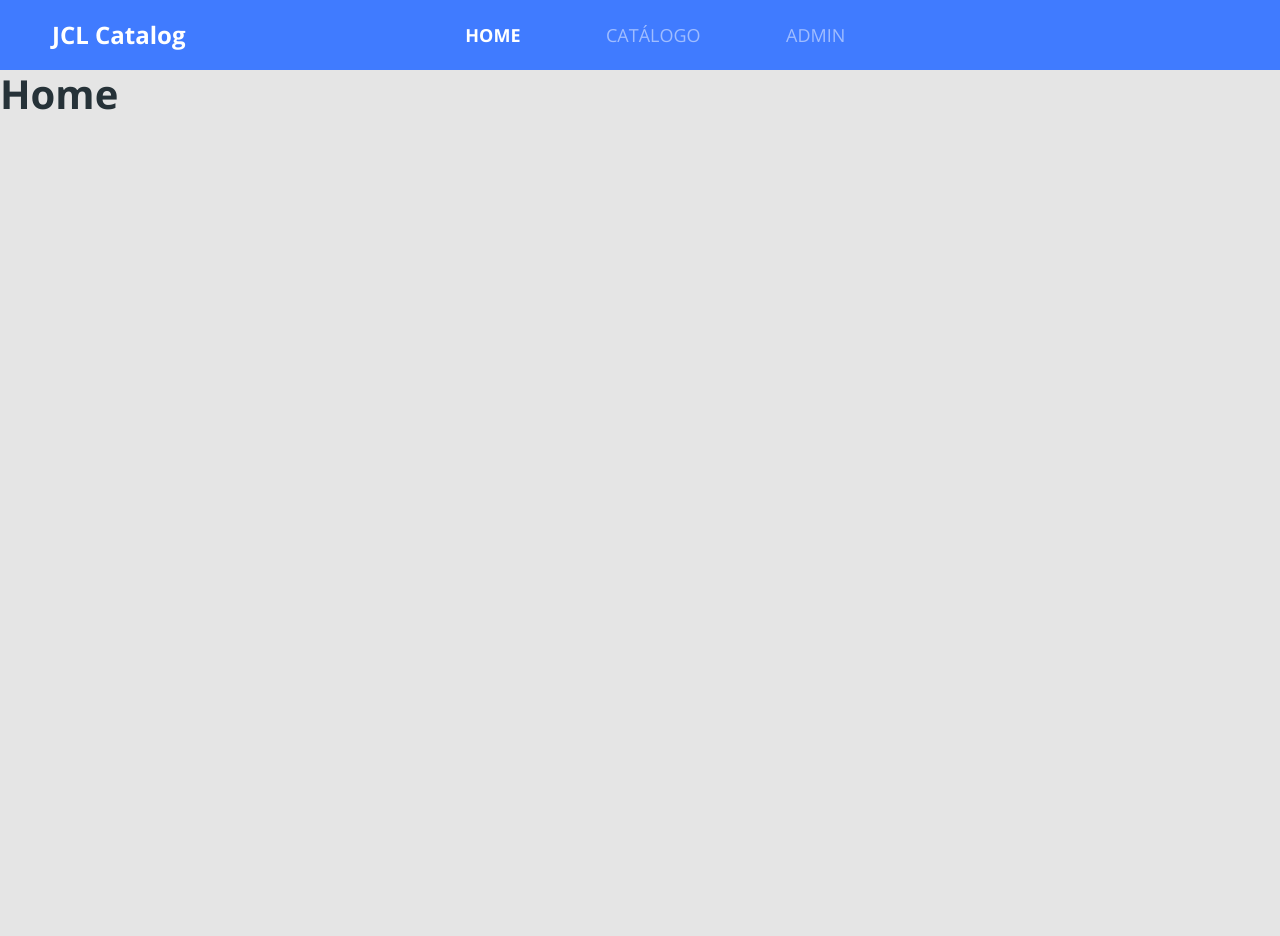
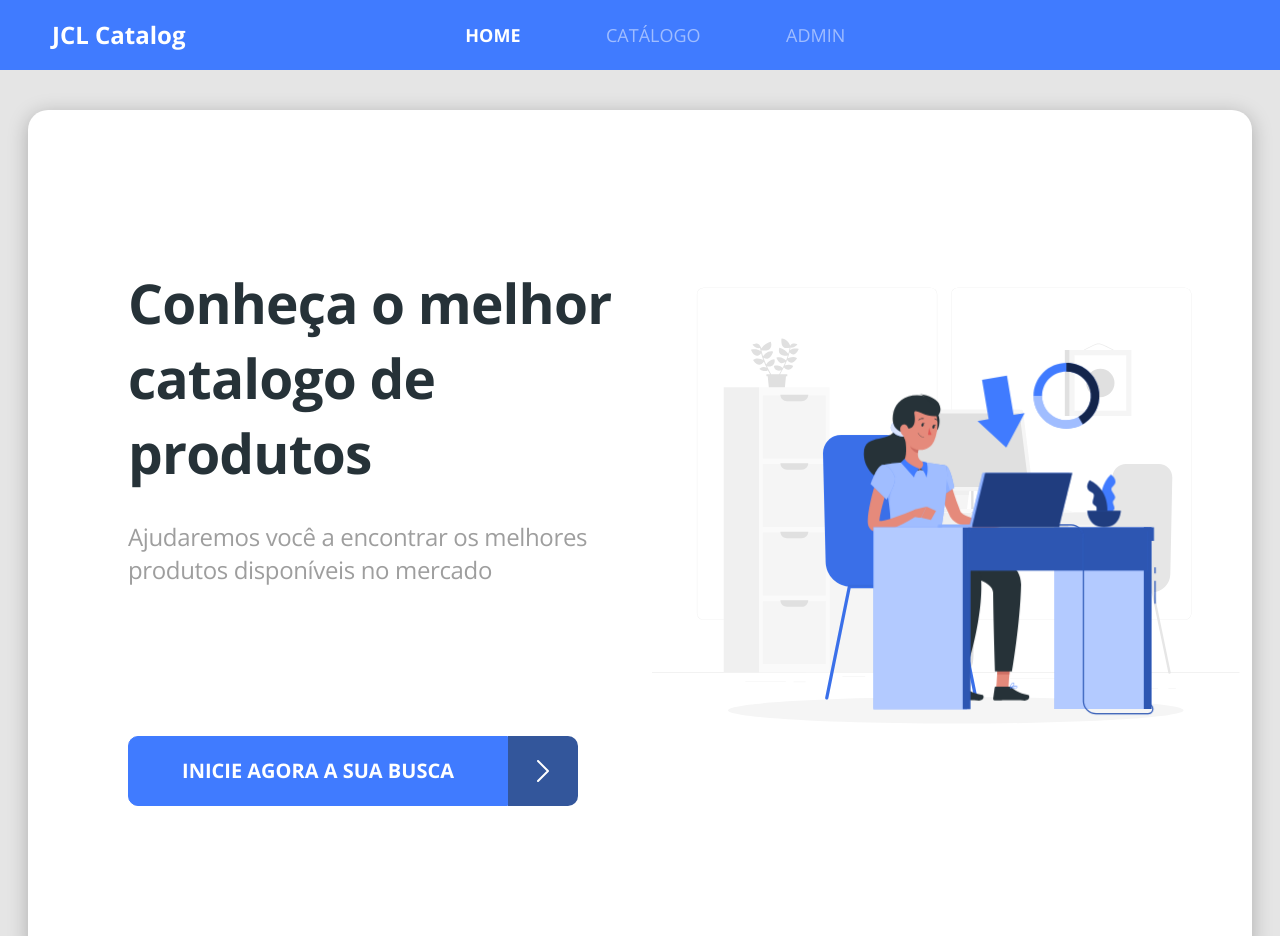
Before and after one commit to jcleonel/jcl-catalog, a React (Create React App) app in the folder front-web/: page / in a window 1280 px wide. Shown: the top 936 px of the page. Before the commit the page ends 800 px from the top, so only its background shows below. Built offline with nearby package versions, Linux system fonts and the light colour scheme.

Commit message:
home page

```diff
--- /dev/null
+++ b/front-web/src/core/components/ButtonIcon/index.tsx
@@ -0,0 +1,21 @@
+import './styles.scss';
+import { ReactComponent as ArrowIcon } from '../../assets/images/arrow.svg';
+
+type Props = {
+    text: string;
+}
+
+const ButtonIcon = ({ text }: Props) => {
+    return (
+        <div className="d-flex">
+            <button className="btn btn-primary btn-icon">
+                <h5>{text}</h5>
+            </button>
+            <div className="btn-icon-content">
+                <ArrowIcon />
+            </div>
+        </div>
+    );
+}
+
+export default ButtonIcon;
--- /dev/null
+++ b/front-web/src/core/components/ButtonIcon/styles.scss
@@ -0,0 +1,20 @@
+.btn-icon {
+    color: #FFF;
+    height: 70px;
+    width: 380px;
+    border-radius: 10px 0 0 10px;
+    text-transform: uppercase;
+
+    &:hover {
+        color: #FFF;
+    }
+}
+
+.btn-icon-content {
+    background-color: #33569b;
+    width: 70px;
+    border-radius: 0 10px 10px 0;
+    display: flex;
+    align-items: center;
+    justify-content: center;
+}
--- a/front-web/src/pages/Home/index.tsx
+++ b/front-web/src/pages/Home/index.tsx
@@ -1,11 +1,25 @@
 import './styles.scss';
+import { ReactComponent as MainImage } from '../../core/assets/images/main-image.svg';
+import ButtonIcon from '../../core/components/ButtonIcon';
+import { Link } from 'react-router-dom';
 
 const Home = () => {
     return (
-        <div>
-            <h1>Home</h1>
+        <div className="home-container">
+            <div className="row home-content">
+                <div className="col-6 home-text">
+                    <h1 className="text-title">Conheça o melhor <br /> catalogo de produtos</h1>
+                    <p className="text-subtitle">Ajudaremos você a encontrar os melhores <br /> produtos disponíveis no mercado</p>
+                    <Link to="/catalog">
+                        <ButtonIcon text="inicie agora a sua busca" />
+                    </Link>
+                </div>
+                <div className="col-6">
+                    <MainImage className="main-image" />
+                </div>
+            </div>
         </div>
-    )
+    );
 }
 
 export default Home;
--- a/front-web/src/pages/Home/styles.scss
+++ b/front-web/src/pages/Home/styles.scss
@@ -0,0 +1,36 @@
+.home-container {
+    margin-top: 40px;
+    padding-left: 40px;
+    padding-right: 40px;
+}
+
+.home-content {
+    background-color: #FFF;
+    box-shadow: 0px 4px 20px rgba(0, 0, 0, 0.25);
+    border-radius: 20px;
+    padding-top: 155px;
+    padding-bottom: 150px;
+}
+
+.text-title {
+    font-size: 55px;
+    line-height: 75px;
+    letter-spacing: -0.015em;
+}
+
+.text-subtitle {
+    color: #9E9E9E;
+    font-size: 24px;
+    line-height: 33px;
+    letter-spacing: -0.015em;
+    margin-top: 30px;
+    margin-bottom: 150px;
+}
+
+.home-text {
+    padding-left: 100px;
+}
+
+.main-image {
+    width: 100%;
+}
```
Also changed, not shown: front-web/src/core/assets/images/arrow.svg (added), front-web/src/core/assets/images/main-image.svg (added).
